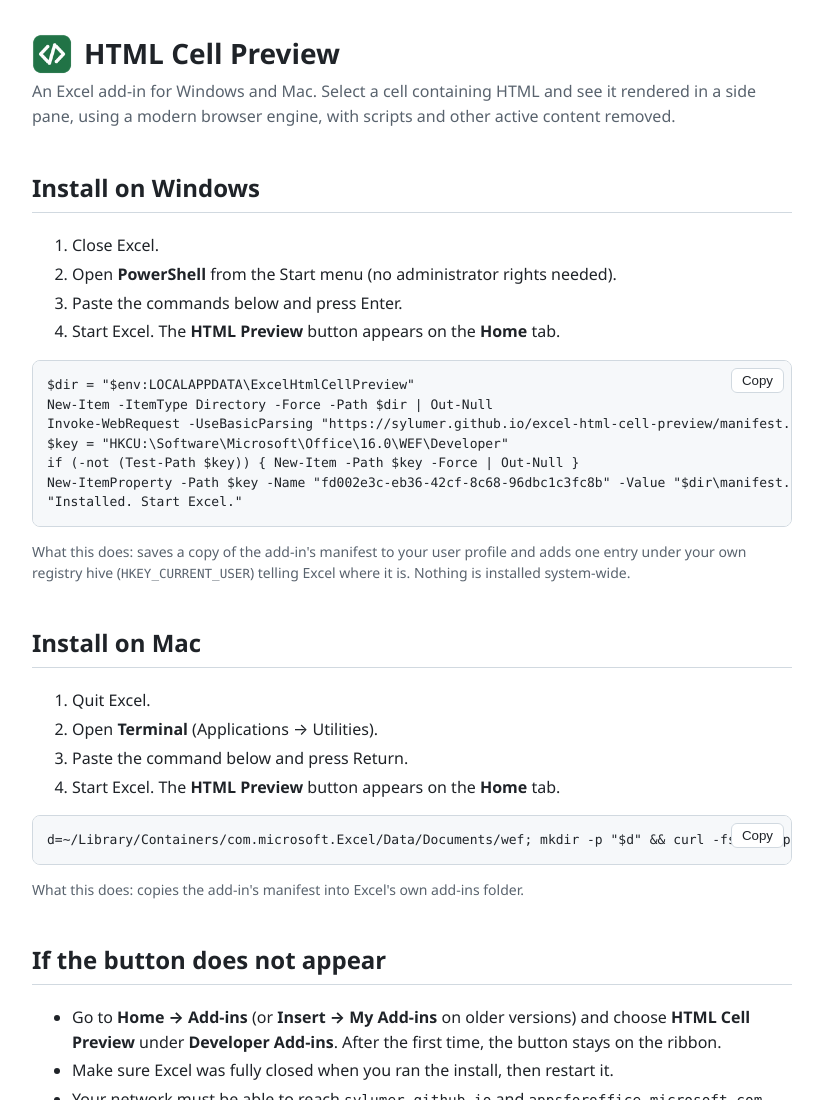
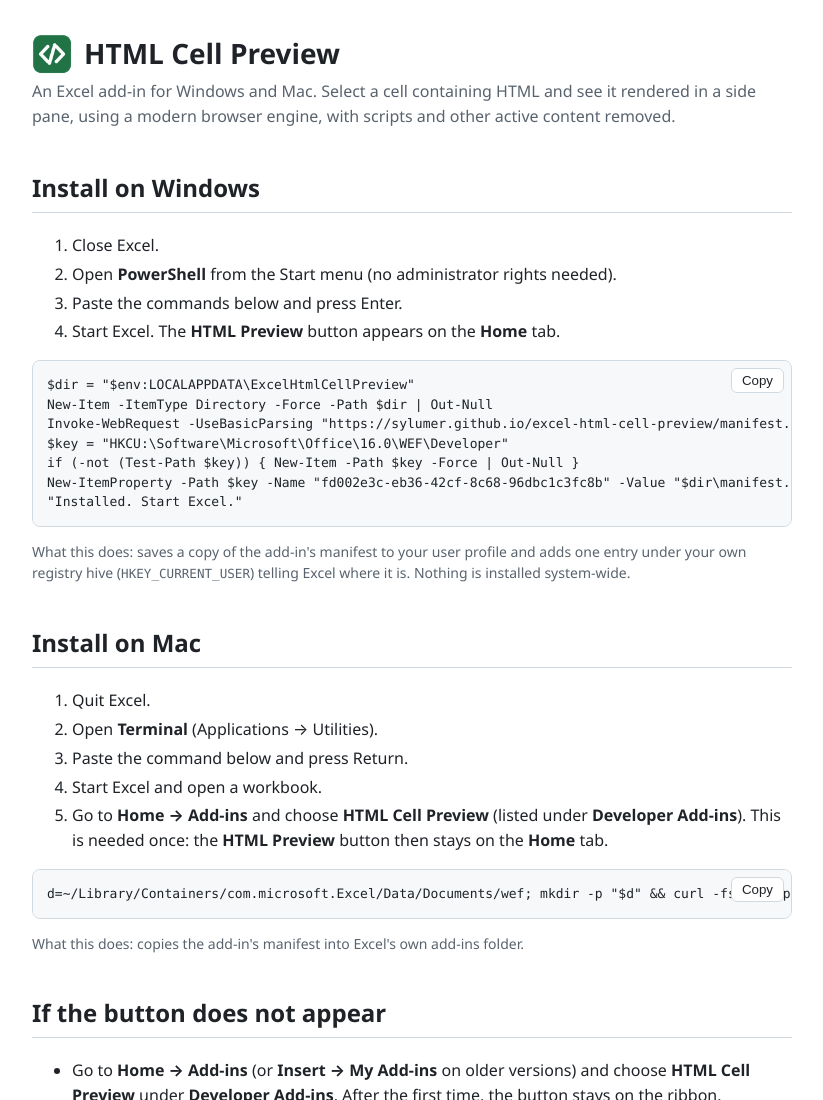
Before and after one commit to sylumer/excel-html-cell-preview, a plain HTML site: page index.html in a window 1280 px wide. Shown: the top 1100 px of the page, without its empty margins (228-1051 px from the left). Drawn offline with Linux system fonts and the light colour scheme.

Commit message:
Document the one-time Add-ins step needed on Mac

```diff
--- a/index.html
+++ b/index.html
@@ -50,7 +50,8 @@ New-ItemProperty -Path $key -Name "fd002e3c-eb36-42cf-8c68-96dbc1c3fc8b" -Value
     <li>Quit Excel.</li>
     <li>Open <b>Terminal</b> (Applications &rarr; Utilities).</li>
     <li>Paste the command below and press Return.</li>
-    <li>Start Excel. The <b>HTML Preview</b> button appears on the <b>Home</b> tab.</li>
+    <li>Start Excel and open a workbook.</li>
+    <li>Go to <b>Home &rarr; Add-ins</b> and choose <b>HTML Cell Preview</b> (listed under <b>Developer Add-ins</b>). This is needed once: the <b>HTML Preview</b> button then stays on the <b>Home</b> tab.</li>
   </ol>
   <div class="cmd"><button type="button">Copy</button><pre>d=~/Library/Containers/com.microsoft.Excel/Data/Documents/wef; mkdir -p "$d" &amp;&amp; curl -fsSL https://sylumer.github.io/excel-html-cell-preview/manifest.xml -o "$d/excel-html-cell-preview.xml" &amp;&amp; echo "Installed. Start Excel."</pre></div>
   <p class="note">What this does: copies the add-in's manifest into Excel's own add-ins folder.</p>
```
